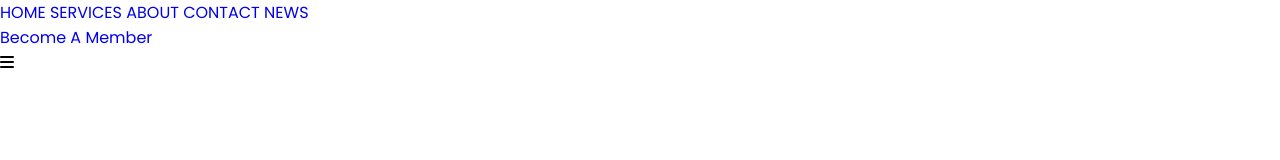
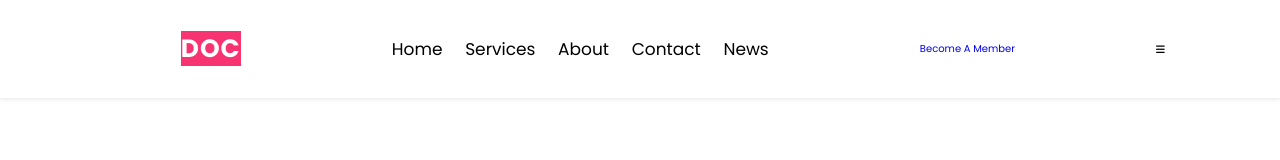
Before and after one commit to ed-sels/FitHub, a plain HTML site: page homepage.html in a window 1280 px wide. Drawn offline with Linux system fonts and the light colour scheme.

Commit message:
next commit

```diff
--- a/homepage.html
+++ b/homepage.html
@@ -10,16 +10,16 @@
 </head>
 <body>
 
-    <header class="header"></header>
+    <header class="header">
 
-    <a href="#" class="logo"></a>
+    <a href="#" class="logo"> WEB <span>Doc</span></a>
 
     <nav class="nav_bar">
-        <a href="#" class="">HOME</a>
-        <a href="#" class="">SERVICES</a>
-        <a href="#" class="">ABOUT</a>
-        <a href="#" class="">CONTACT</a>
-        <a href="#" class="">NEWS</a>
+        <a href="#" class="">Home</a>
+        <a href="#" class="">Services</a>
+        <a href="#" class="">About</a>
+        <a href="#" class="">Contact</a>
+        <a href="#" class="">News</a>
     </nav>
 
     <div class="icons">
@@ -29,5 +29,6 @@
     <div id="menu-bar" class="fas fa-bars"></div>
 
     <script src="home_script.js"></script>
+    </header>
 </body>
 </html>
--- a/homepage_style.css
+++ b/homepage_style.css
@@ -1,5 +1,10 @@
 @import url('https://fonts.googleapis.com/css2?family=Poppins:ital,wght@0,100;0,200;0,300;0,400;0,500;0,600;0,700;0,800;0,900;1,100;1,200;1,300;1,400;1,500;1,600;1,700;1,800;1,900&display=swap');
 
+:root{
+    --main-color:#f73471;
+    --black: #000;
+    --light-color: #866e69;
+}
 *{
     font-family: 'Poppins', sans-serif;
     margin: 0;
@@ -9,4 +14,70 @@
     border: none;
     outline: none;
     text-transform: capitalize;
+    transition: all .2s linear;
 }
+
+::selection{
+    background: var(--main-color);
+    color: #fff;
+}
+
+html{
+    font-size: 62.5%;
+    scroll-behavior: smooth;
+    overflow-x: hidden;
+    scroll-padding-top: 7rem;
+}
+
+html::-webkit-scrollbar{
+    width: 1rem;
+}
+
+html::-webkit-scrollbar-track{
+    background: #fafafa;
+}
+
+html::-webkit-scrollbar-thumb{
+    background: var(--main-color);
+    border-radius: 5rem;
+}
+
+/*-----------header-----------*/
+.header{
+    position: fixed;
+    top: 0;
+    right: 0;
+    left: 0;
+    padding: 3rem 9%;
+    display: flex;
+    align-items: center;
+    justify-content: space-between ;
+    background: rgba(255, 255, 255, .1);
+    box-shadow: 0rem .1rem .5rem rgba(0,0,0,.1);
+    z-index: 1000;
+}
+
+.header .logo{
+    font-size: 2.5rem;
+    color: #fff;
+    font-weight: bold;
+    text-transform: bold;
+    letter-spacing: .1rem;
+}
+
+.header .logo span{
+    background: var(--main-color);
+    text-transform: uppercase;
+}
+
+.header .nav_bar a{
+    font-size: 1.7rem;
+    color: var(--black);
+    margin: 0 1rem;
+}
+
+.header .nav_bar a:hover{
+    color: var(--main-color);
+}
+
+/*-----end of header---------*/
```
